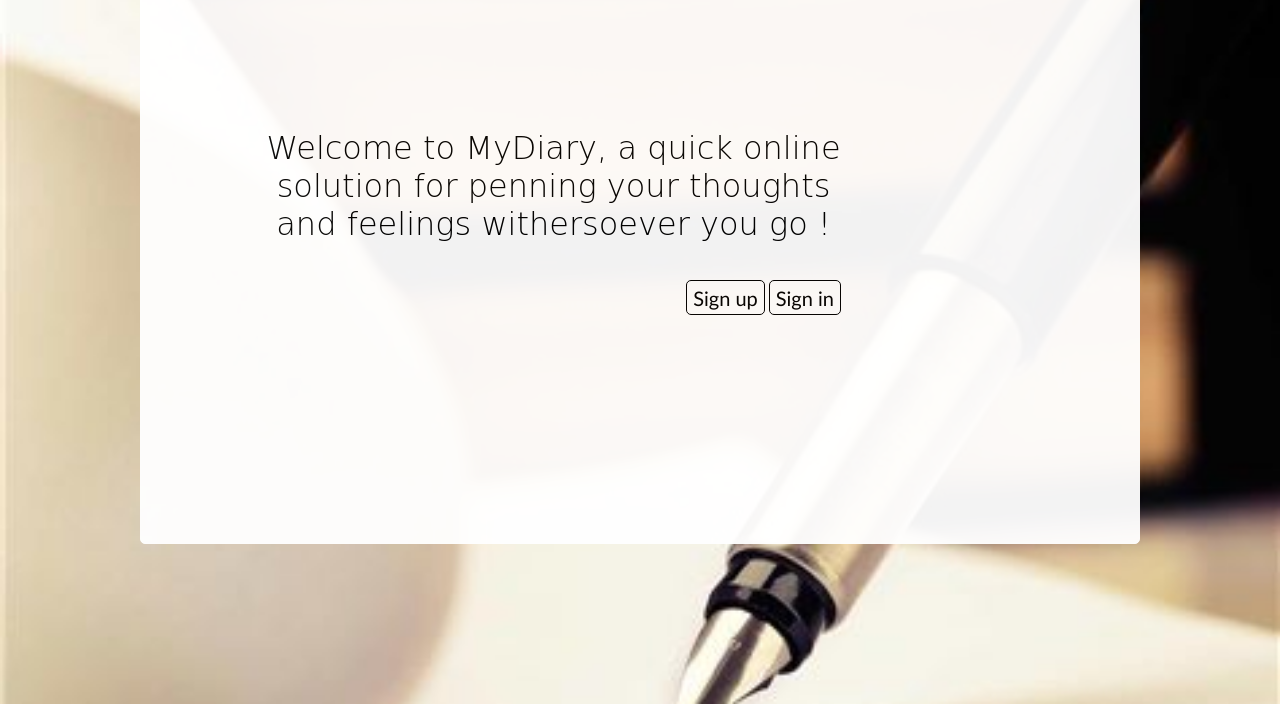
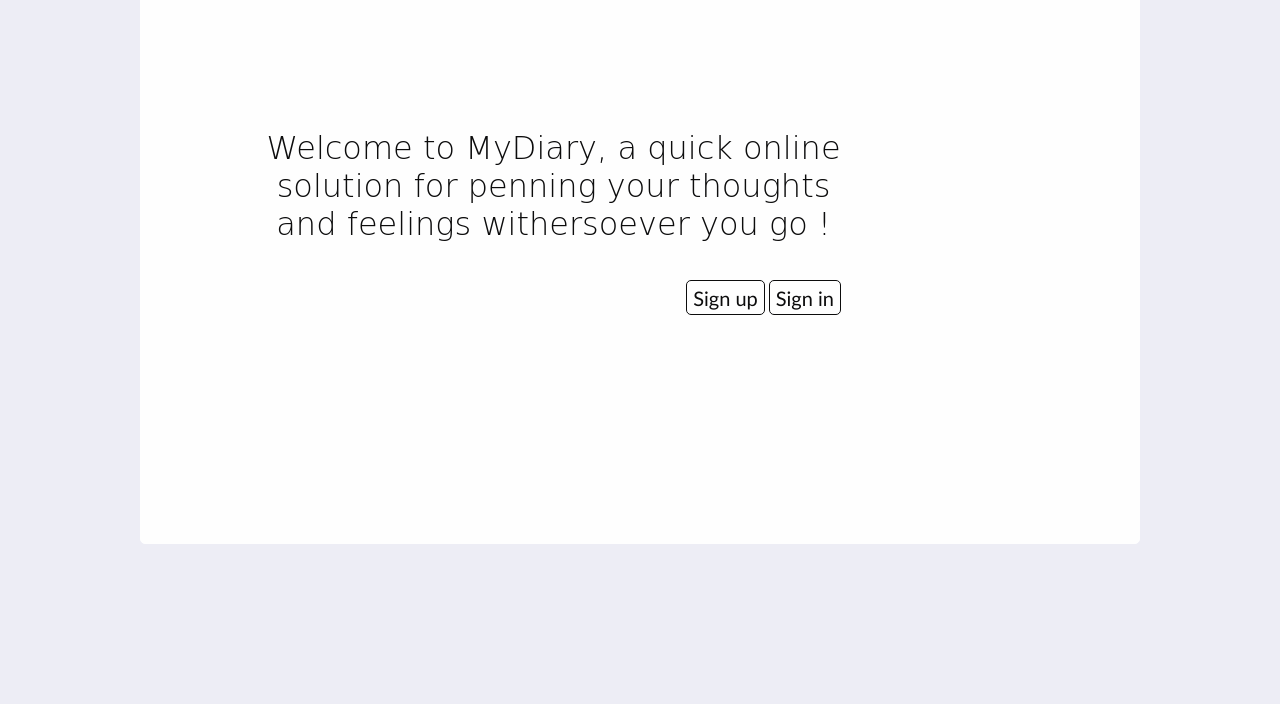
Before and after one commit to ElijahBus/MyDiary, a website: page UI/index.html in a window 1280 px wide. Shown: the part 96-800 px from the top of the page. Drawn offline with Linux system fonts and the light colour scheme.

Commit message:
bg(ux): update user exprerience - remove the background image - add a pointer cursor when the mouse hover over button links
[Finishes #169417444]

```diff
--- a/UI/css/auth.css
+++ b/UI/css/auth.css
@@ -65,6 +65,7 @@
 .form-submit:hover {
     font-size: 24px;
     border: 1px dashed black;
+    cursor: pointer;
 }
 
 .have-an-account {
--- a/UI/css/main.css
+++ b/UI/css/main.css
@@ -18,9 +18,10 @@
 }
 
 .bg-image {
-    background-image: url("../image/Notary.jpg");
-    background-repeat: no-repeat;
-    background-size: 100%;
+    /* background-image: url("../image/images\ \(1\).jpg"); */
+    background-color: #EDEDF5;
+    /* background-repeat: no-repeat; */
+    /* background-size: 100%; */
 
     filter: blur(50%);
     /* filter: opacity(40%); */
```
Also changed, not shown: UI/image/download.jpg (added), UI/image/images (1).jpg (added), UI/image/my_diary_bg.jpg (added).
